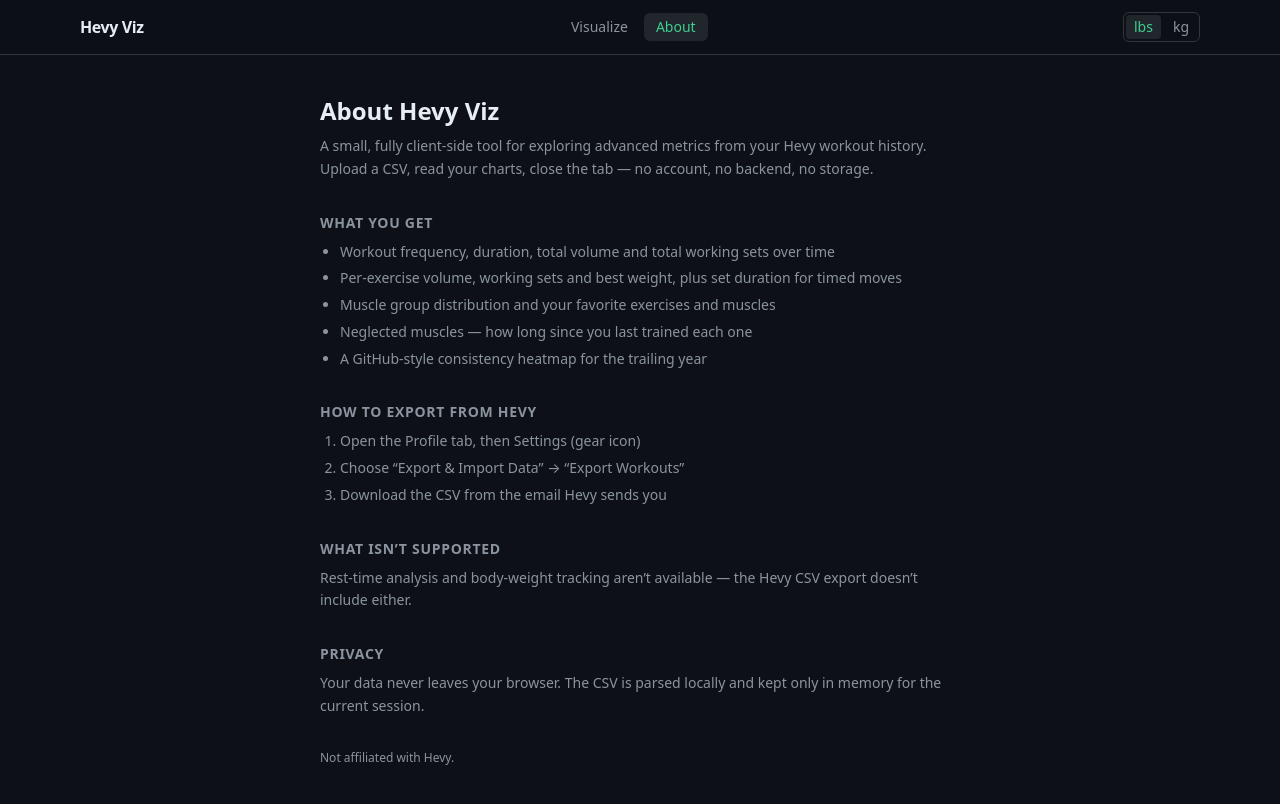
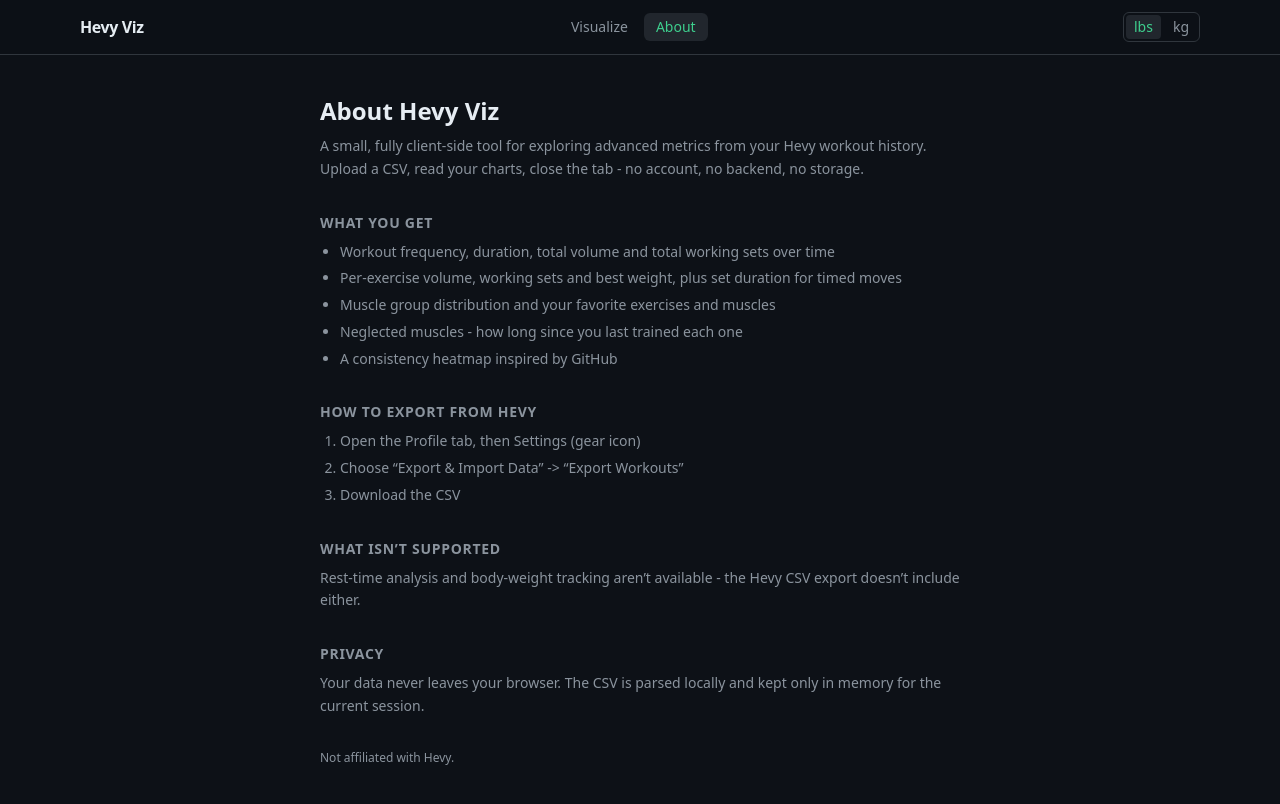
Before and after one commit to feifanl/workout_viz, a React (Vite) app: page / in a window 1280 px wide. Both pictures are taken after a click on the button "About". Built offline with nearby package versions, Linux system fonts and the light colour scheme.

Commit message:
update docs and instructions

```diff
--- a/index.html
+++ b/index.html
@@ -6,7 +6,7 @@
     <title>Hevy Viz — Workout Metrics</title>
     <meta
       name="description"
-      content="Client-side visualizations of advanced workout metrics from a Hevy CSV export."
+      content="Client-side visualizations of advanced workout metrics from a Hevy CSV."
     />
   </head>
   <body>
--- a/src/components/UploadZone.tsx
+++ b/src/components/UploadZone.tsx
@@ -7,8 +7,8 @@
 
 const STEPS = [
   'Open the Profile tab, then Settings (gear icon)',
-  'Choose “Export & Import Data” → “Export Workouts”',
-  'Download the CSV from the email Hevy sends you',
+  'Choose “Export & Import Data” -> “Export Workouts”',
+  'Download the CSV',
 ];
 
 export default function UploadZone({ onFile, error }: Props) {
@@ -23,8 +23,7 @@
     <div className="mx-auto max-w-2xl px-4 py-12">
       <h1 className="text-2xl font-semibold">Visualize your Hevy workouts</h1>
       <p className="mt-2 text-muted">
-        Upload a Hevy CSV export to see your training metrics. Nothing is uploaded
-        anywhere — it all runs in your browser.
+        Upload a Hevy CSV export to see your training metrics.
       </p>
 
       <ol className="mt-6 space-y-2 text-sm text-muted">
--- a/src/pages/About.tsx
+++ b/src/pages/About.tsx
@@ -2,14 +2,14 @@
   'Workout frequency, duration, total volume and total working sets over time',
   'Per-exercise volume, working sets and best weight, plus set duration for timed moves',
   'Muscle group distribution and your favorite exercises and muscles',
-  'Neglected muscles — how long since you last trained each one',
-  'A GitHub-style consistency heatmap for the trailing year',
+  'Neglected muscles - how long since you last trained each one',
+  'A consistency heatmap inspired by GitHub',
 ];
 
 const STEPS = [
   'Open the Profile tab, then Settings (gear icon)',
-  'Choose “Export & Import Data” → “Export Workouts”',
-  'Download the CSV from the email Hevy sends you',
+  'Choose “Export & Import Data” -> “Export Workouts”',
+  'Download the CSV',
 ];
 
 function Section({ title, children }: { title: string; children: React.ReactNode }) {
@@ -28,7 +28,7 @@
         <h1 className="text-2xl font-semibold">About Hevy Viz</h1>
         <p className="mt-2 text-muted">
           A small, fully client-side tool for exploring advanced metrics from your
-          Hevy workout history. Upload a CSV, read your charts, close the tab — no
+          Hevy workout history. Upload a CSV, read your charts, close the tab - no
           account, no backend, no storage.
         </p>
       </div>
@@ -51,7 +51,7 @@
 
       <Section title="What isn’t supported">
         <p className="text-muted">
-          Rest-time analysis and body-weight tracking aren’t available — the Hevy
+          Rest-time analysis and body-weight tracking aren’t available - the Hevy
           CSV export doesn’t include either.
         </p>
       </Section>
```
Also changed, not shown: 1 other file (tests, documents, lock files or other folders).
